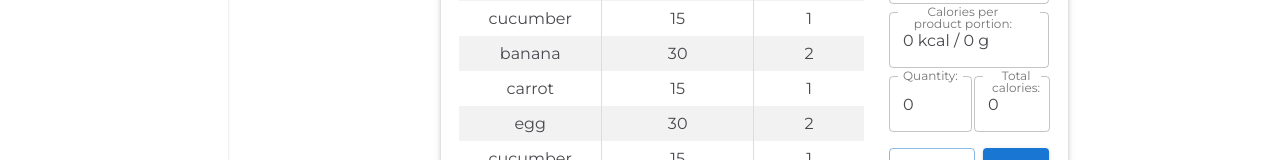
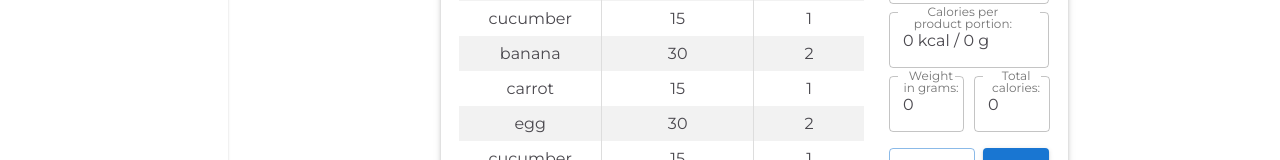
Before and after one commit to JustynaSmoliga/FitnessApp, a React (Create React App) app: page /diary in a window 1280 px wide. Both pictures are taken after a click on the button "ADD PRODUCT". Shown: the part 386-546 px from the top of the page. Built offline with nearby package versions, Linux system fonts and the light colour scheme.

Commit message:
productQuantity changed to productWeightInGrams

```diff
--- a/src/client/productClient.ts
+++ b/src/client/productClient.ts
@@ -2,9 +2,10 @@ import axios from "axios";
 import { Product } from "../slice/mealsSlice";
 
 interface ProductDto {
+  id:string;
   name: string;
   kcal: number;
-  quantityInGrams: number;
+  weightInGrams: number;
 }
 
 export async function getProducts(productName: string):Promise<Product[]> {
@@ -16,7 +17,7 @@ export async function getProducts(productName: string):Promise<Product[]> {
 
   const products: Product[] = productDtos.map((productDto) => {
     const product: Product = {
-      caloriesInGrams: productDto.quantityInGrams,
+      caloriesInGrams: productDto.weightInGrams,
       name: productDto.name,
       totalCalories: productDto.kcal,
       quantity: 1,
--- a/src/features/add-meal-product/AddMealProduct.tsx
+++ b/src/features/add-meal-product/AddMealProduct.tsx
@@ -39,7 +39,7 @@ const AddMealProduct: React.FC<AddMealProductProps> = (props) => {
   const [productNameInput, setProductNameInput] = useState<string | null>("");
   const [productQuantityInGrams, setproductQuantityInGrams] = useState(0);
   const [productCalories, setProductCalories] = useState(0);
-  const [productQuantity, setProductQuantity] = useState(0);
+  const [productWeightInGrams, setProductWeightInGrams] = useState(0);
 
   const changeTextFieldHandler = async (
     event: React.ChangeEvent<HTMLInputElement>
@@ -56,7 +56,7 @@ const AddMealProduct: React.FC<AddMealProductProps> = (props) => {
 
   const selectOptionHandler = (event: any, newValue: string | null) => {
     if (newValue === null) {
-      setProductQuantity(0);
+      setProductWeightInGrams(0);
       setproductQuantityInGrams(0);
       setProductCalories(0);
       return;
@@ -71,7 +71,7 @@ const AddMealProduct: React.FC<AddMealProductProps> = (props) => {
     console.log(selectedProductQuantityInGrams);
     const selectedProductCalories = productsList[productIndex].totalCalories;
 
-    setProductQuantity(1);
+    setProductWeightInGrams(100);
     setproductQuantityInGrams(selectedProductQuantityInGrams);
     setProductCalories(selectedProductCalories);
   };
@@ -81,7 +81,7 @@ const AddMealProduct: React.FC<AddMealProductProps> = (props) => {
   ) => {
     let quantityOfProduct = event.target.value;
     const quantityOfProductAsNumber = +quantityOfProduct;
-    setProductQuantity(quantityOfProductAsNumber);
+    setProductWeightInGrams(quantityOfProductAsNumber);
   };
 
   const calculateSumOfCalories = (
@@ -151,17 +151,17 @@ const AddMealProduct: React.FC<AddMealProductProps> = (props) => {
       <Box display="flex">
         <TextField
           type="number"
-          label="Quantity:"
+          label="Weight in grams:"
           variant="outlined"
           onChange={changeQuantityOfProductHandler}
-          value={productQuantity}
+          value={productWeightInGrams}
         />
         <Box width="30px"></Box>
         <TextField
           value={calculateSumOfCalories(
             productCalories,
             productQuantityInGrams,
-            productQuantity
+            productWeightInGrams
           )}
           InputProps={{
             readOnly: true,
```
